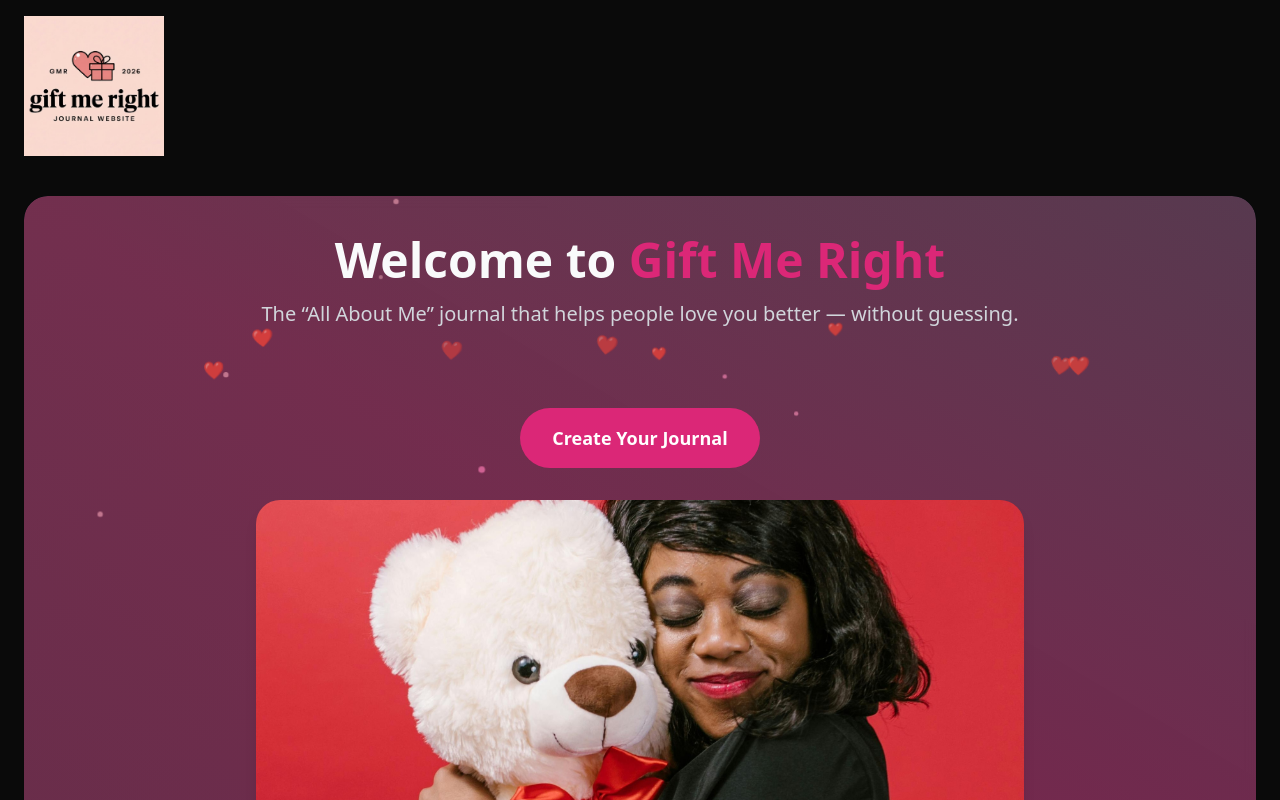
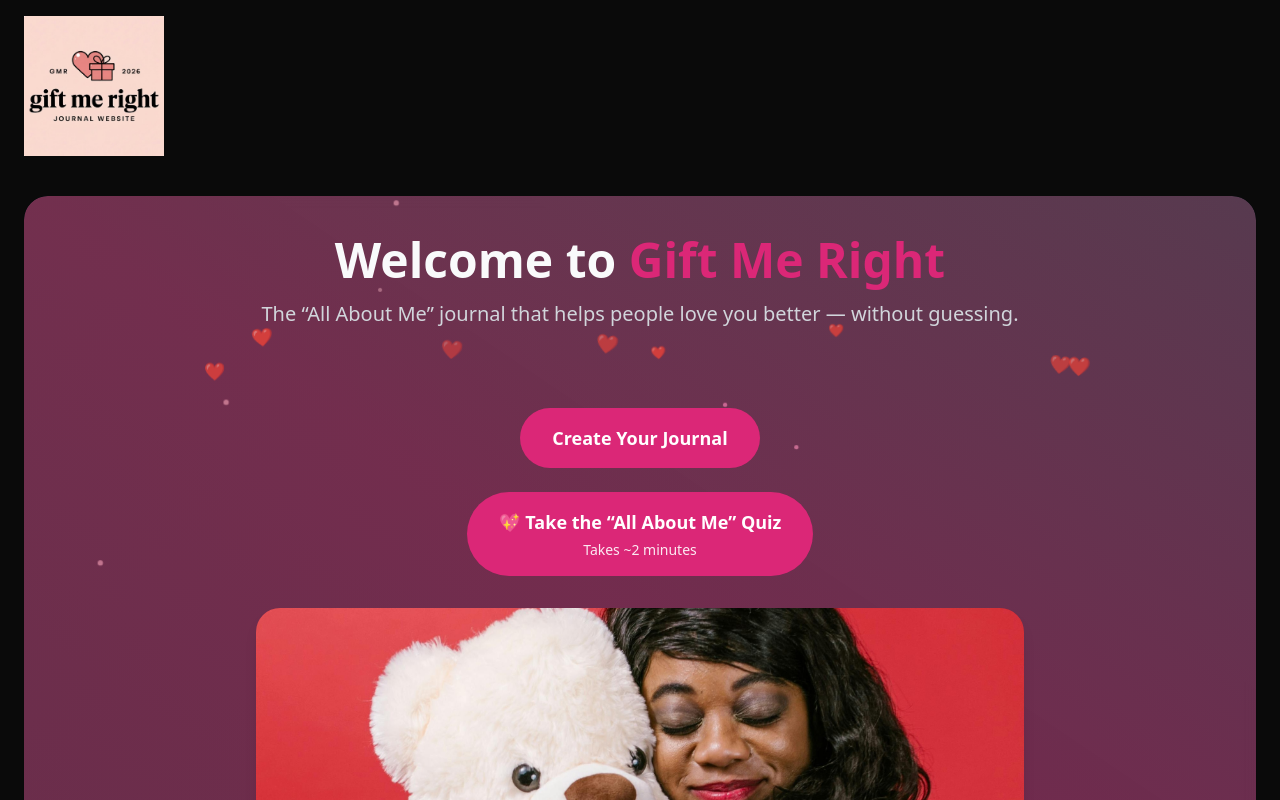
Before and after one commit to GiftMeRight/Gift-Me-Right-Official, a Next.js app: page / in a window 1280 px wide. Shown: the top 800 px of the page. Built offline with nearby package versions, Linux system fonts and the light colour scheme.

Commit message:
Update page.jsx

```diff
--- a/app/page.jsx
+++ b/app/page.jsx
@@ -89,6 +89,15 @@ export default function HomePage() {
           >
             Create Your Journal
           </a>
+<a
+  href="/quiz"
+  className="mt-6 inline-block bg-pink-600 text-white px-8 py-4 rounded-full text-lg font-semibold transition transform hover:scale-105 hover:shadow-lg text-center"
+>
+  💖 Take the “All About Me” Quiz
+  <span className="block text-sm font-normal opacity-90 mt-1">
+    Takes ~2 minutes
+  </span>
+</a>
 
           {/* Hero image */}
           <div className="relative w-full max-w-3xl h-64 md:h-96 rounded-3xl overflow-hidden shadow-lg mt-8">
```
